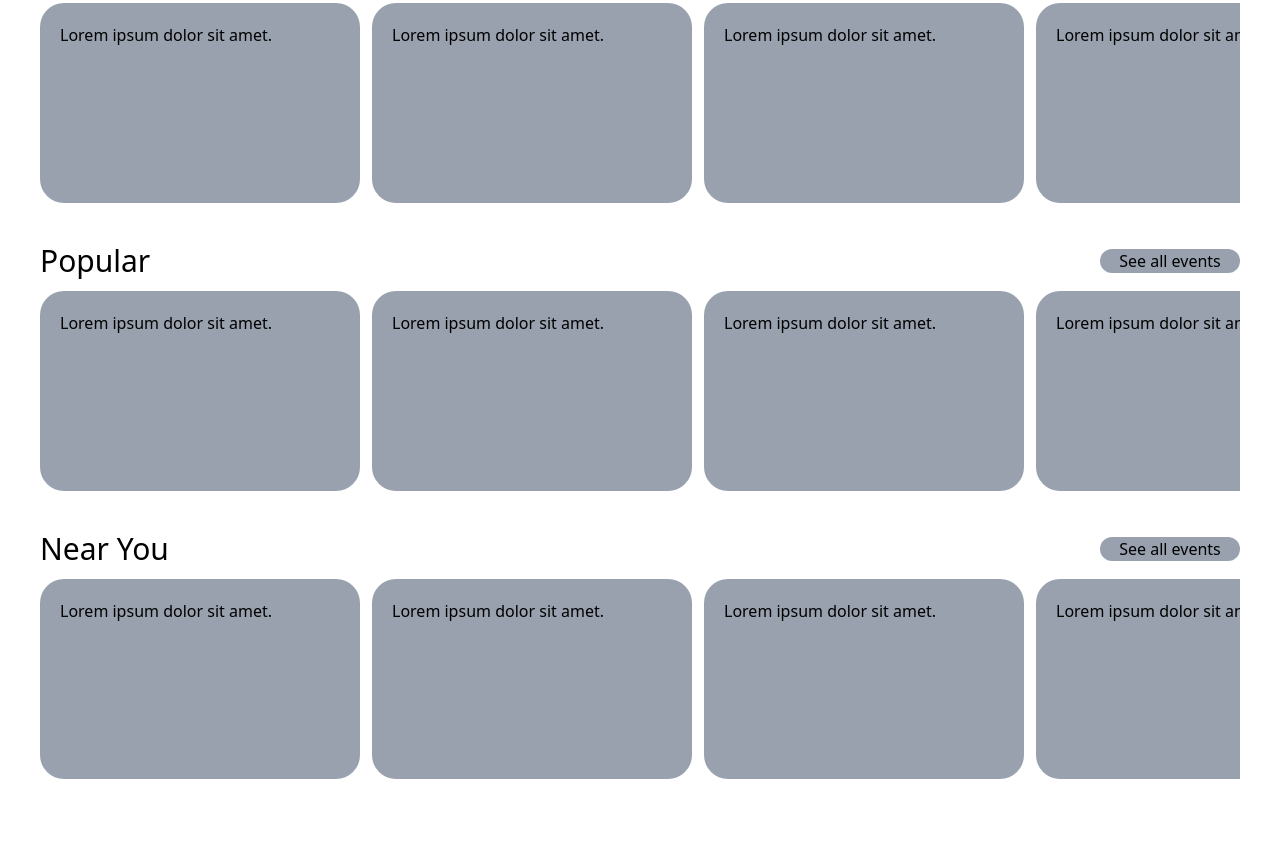
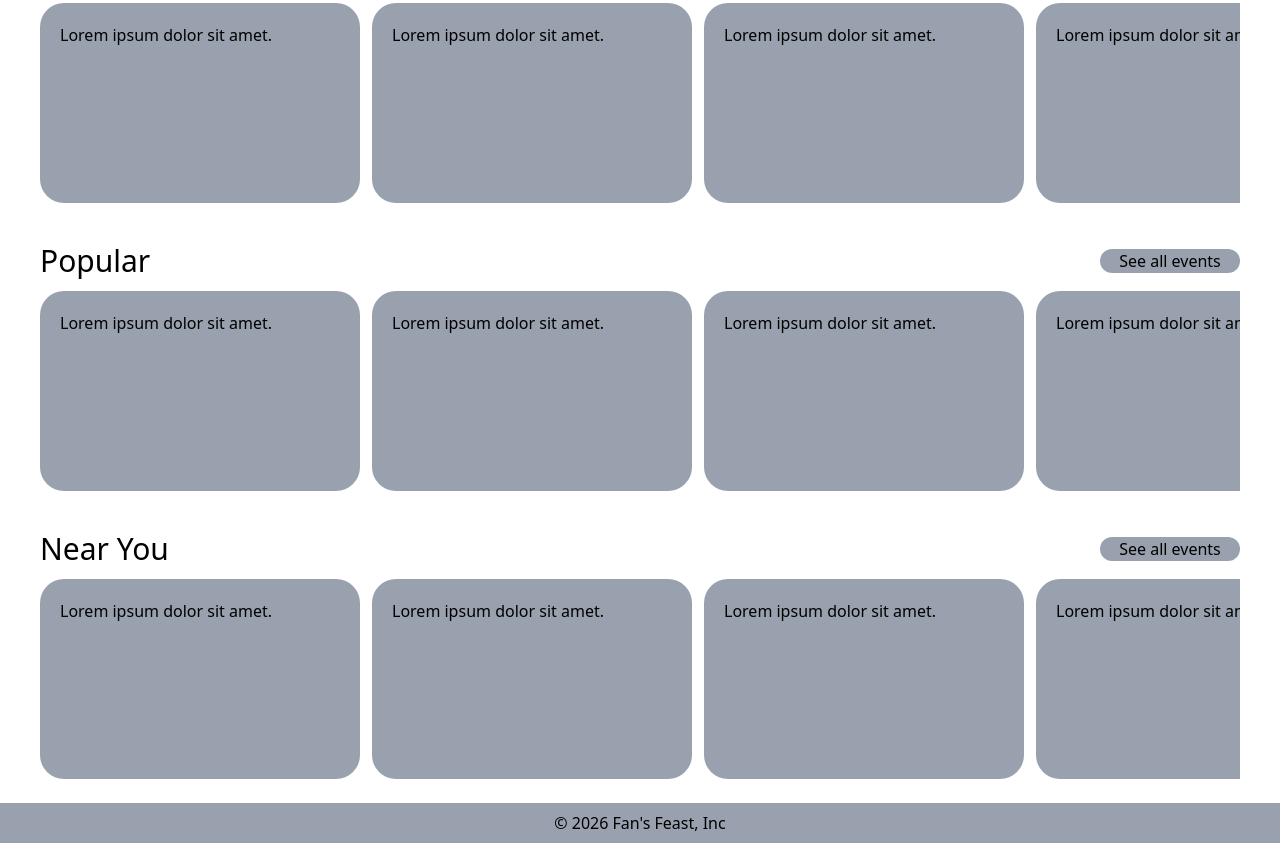
Before and after one commit to JakeSurry/1800_202610_DTC04, a website built with Vite: page index.html in a window 1280 px wide. Shown: the part 501-1344 px from the top of the page. Before the commit the page ends 1280 px from the top, so only its background shows below. Built offline with nearby package versions, Linux system fonts and the light colour scheme.

Commit message:
add footer

```diff
--- a/index.html
+++ b/index.html
@@ -42,7 +42,9 @@
         </div>
       </div>
     </div>
-    <!-- Search Page Content -->
+    <!-- ============================= -->
+    <!-- Main Content                  -->
+    <!-- ============================= -->
     <div class="space-y-10">
       <!-- ============================= -->
       <!-- Content Suggestion Row        -->
@@ -198,7 +200,10 @@
         </div>
       </div>
     </div>
-
+    <!-- Footer -->
+    <footer class="bg-gray-400 flex items-center justify-center h-10 mt-6">
+      © 2026 Fan's Feast, Inc
+    </footer>
     <!---------------------------------------------->
     <!-- Your own JavaScript functions go here    -->
     <!---------------------------------------------->
```
